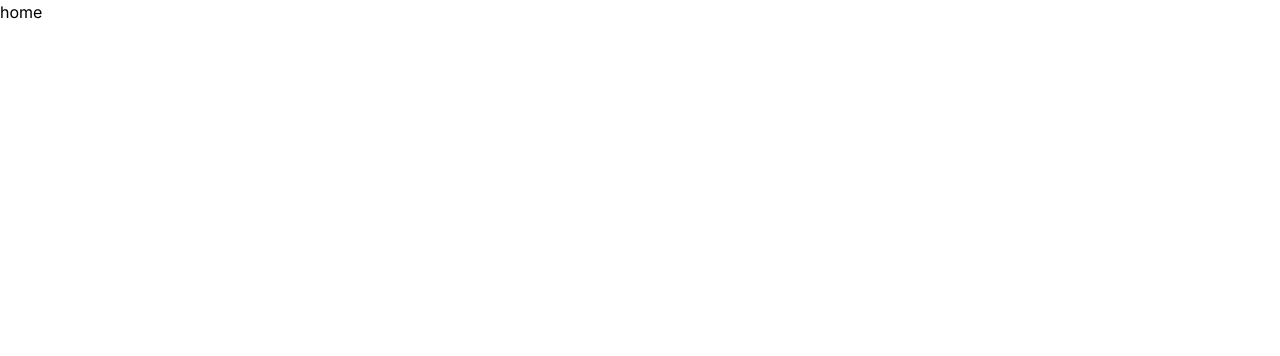
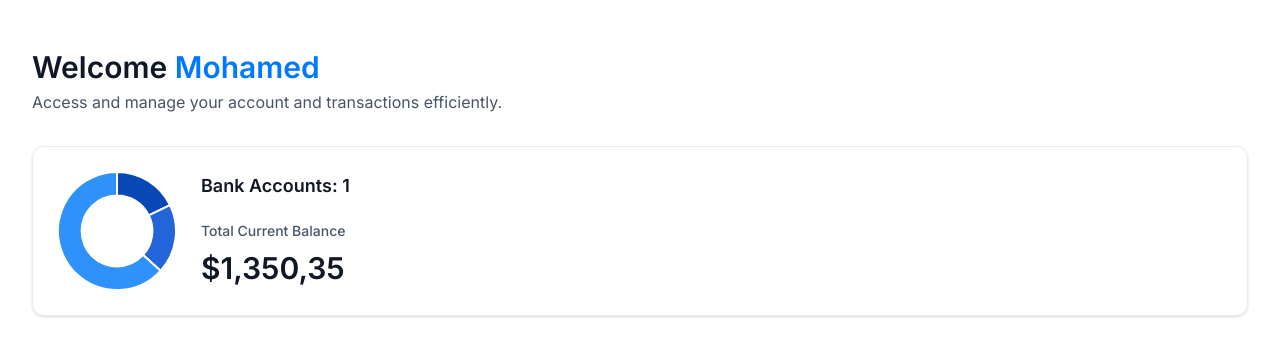
Before and after one commit to fasdjkherig/online-banking-platform, a Next.js app: page / in a window 1280 px wide. Shown: the top 356 px of the page. Built offline with nearby package versions, Linux system fonts and the light colour scheme.

Commit message:
design home page

```diff
--- a/app/(root)/page.tsx
+++ b/app/(root)/page.tsx
@@ -1,7 +1,28 @@
-import React from "react";
+import HeaderBox from "@/components/HeaderBox";
+import TotalBalanceBox from "@/components/TotalBalanceBox";
 
 const Home = () => {
-  return <div>home</div>;
+  const loggedIn = { firstName: "Mohamed" };
+  return (
+    <section className="home">
+      <div className="home-content">
+        <header className="home-header">
+          <HeaderBox
+            type="greeting"
+            title="Welcome"
+            user={loggedIn?.firstName || "Guest"}
+            subtext="Access and manage your account and transactions efficiently."
+          />
+
+          <TotalBalanceBox
+            accounts={[]}
+            totalBanks={1}
+            totalCurrentBalance={1350.35}
+          />
+        </header>
+      </div>
+    </section>
+  );
 };
 
 export default Home;
--- /dev/null
+++ b/components/AnimatedCounter.tsx
@@ -0,0 +1,13 @@
+"use client";
+
+import CountUp from "react-countup";
+
+const AnimatedCounter = ({ amount }: { amount: number }) => {
+  return (
+    <div className="w-full">
+      <CountUp decimals={2} decimal="," prefix="$" end={amount} />
+    </div>
+  );
+};
+
+export default AnimatedCounter;
--- /dev/null
+++ b/components/DoughnutChart.tsx
@@ -0,0 +1,36 @@
+"use client";
+import { Chart as ChartJS, ArcElement, Tooltip, Legend } from "chart.js";
+import { Doughnut } from "react-chartjs-2";
+
+ChartJS.register(ArcElement, Tooltip, Legend);
+
+const DoughnutChart = ({ accounts }: DoughnutChartProps) => {
+  const accountNames = accounts.map((a) => a.name);
+  const balances = accounts.map((a) => a.currentBalance);
+
+  const data = {
+    datasets: [
+      {
+        label: "Banks",
+        data: [1250, 1340, 4450],
+        backgroundColor: ["#0747b6", "#2265d8", "#2f91fa"],
+      },
+    ],
+    labels: ["bank1", "bank2", "bank3"],
+  };
+  return (
+    <Doughnut
+      data={data}
+      options={{
+        cutout: "60%",
+        plugins: {
+          legend: {
+            display: false,
+          },
+        },
+      }}
+    />
+  );
+};
+
+export default DoughnutChart;
--- /dev/null
+++ b/components/HeaderBox.tsx
@@ -0,0 +1,20 @@
+const HeaderBox = ({
+  type = "title",
+  title,
+  subtext,
+  user,
+}: HeaderBoxProps) => {
+  return (
+    <div className="header-box">
+      <h1 className="header-box-title">
+        {title}
+        {type === "greeting" && (
+          <span className="text-bankGradient">&nbsp;{user}</span>
+        )}
+      </h1>
+      <p className="header-box-subtext">{subtext}</p>
+    </div>
+  );
+};
+
+export default HeaderBox;
--- /dev/null
+++ b/components/TotalBalanceBox.tsx
@@ -0,0 +1,28 @@
+import AnimatedCounter from "./AnimatedCounter";
+import DoughnutChart from "./DoughnutChart";
+
+const TotalBalanceBox = ({
+  accounts = [],
+  totalBanks,
+  totalCurrentBalance,
+}: TotalBalanceBoxProps) => {
+  return (
+    <section className="total-balance">
+      <div className="total-balance-chart">
+        <DoughnutChart accounts={accounts} />
+      </div>
+      <div className="flex flex-col gap-6">
+        <h2 className="header-2">Bank Accounts: {totalBanks}</h2>
+        <div className="flex flex-col gap-2">
+          <p className="total-balance-label">Total Current Balance</p>
+
+          <div className="total-balance-amount flex-center gap-2">
+            <AnimatedCounter amount={totalCurrentBalance} />
+          </div>
+        </div>
+      </div>
+    </section>
+  );
+};
+
+export default TotalBalanceBox;
--- a/package.json
+++ b/package.json
@@ -10,11 +10,15 @@
   },
   "dependencies": {
     "@radix-ui/react-slot": "^1.0.2",
+    "chart.js": "^4.4.3",
     "class-variance-authority": "^0.7.0",
     "clsx": "^2.1.1",
     "lucide-react": "^0.394.0",
     "next": "14.2.4",
+    "query-string": "^9.0.0",
     "react": "^18",
+    "react-chartjs-2": "^5.2.0",
+    "react-countup": "^6.5.3",
     "react-dom": "^18",
     "tailwind-merge": "^2.3.0",
     "tailwindcss-animate": "^1.0.7"
--- a/types/index.d.ts
+++ b/types/index.d.ts
@@ -202,7 +202,7 @@
   appwriteItemId?: string;
 }
 
-declare interface TotlaBalanceBoxProps {
+declare interface TotalBalanceBoxProps {
   accounts: Account[];
   totalBanks: number;
   totalCurrentBalance: number;
```
Also changed, not shown: 1 other file (tests, documents, lock files or other folders).
